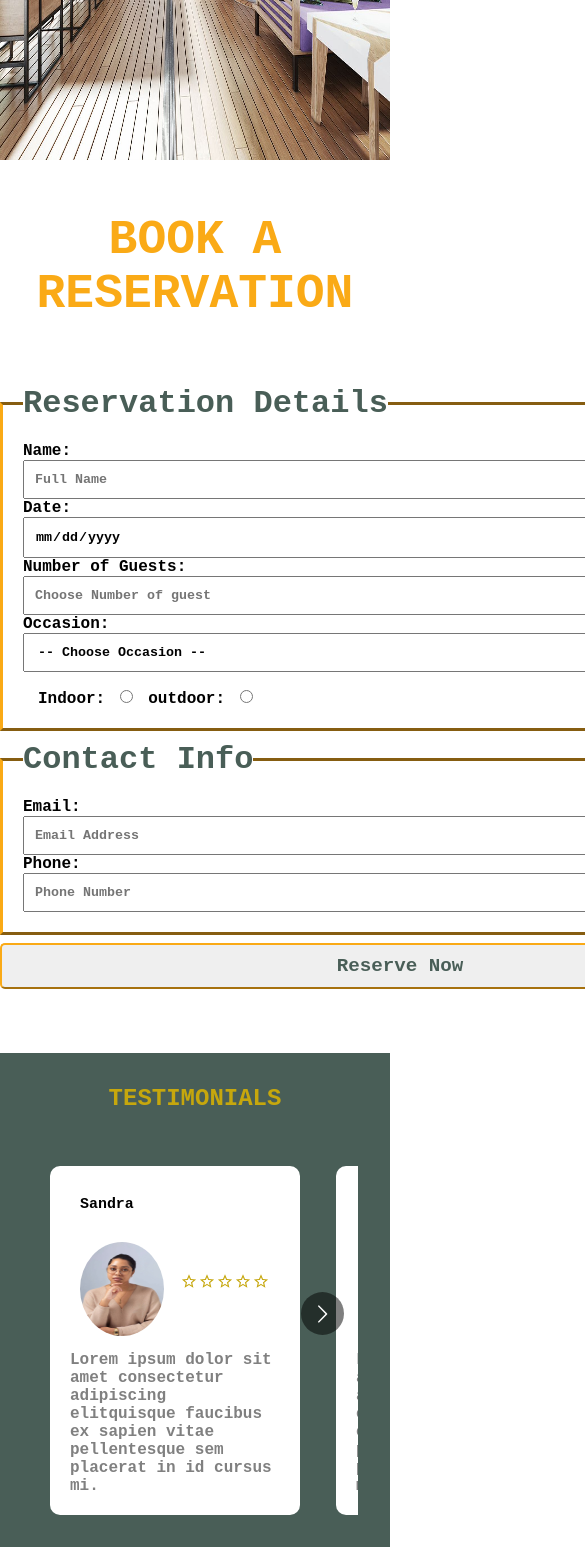
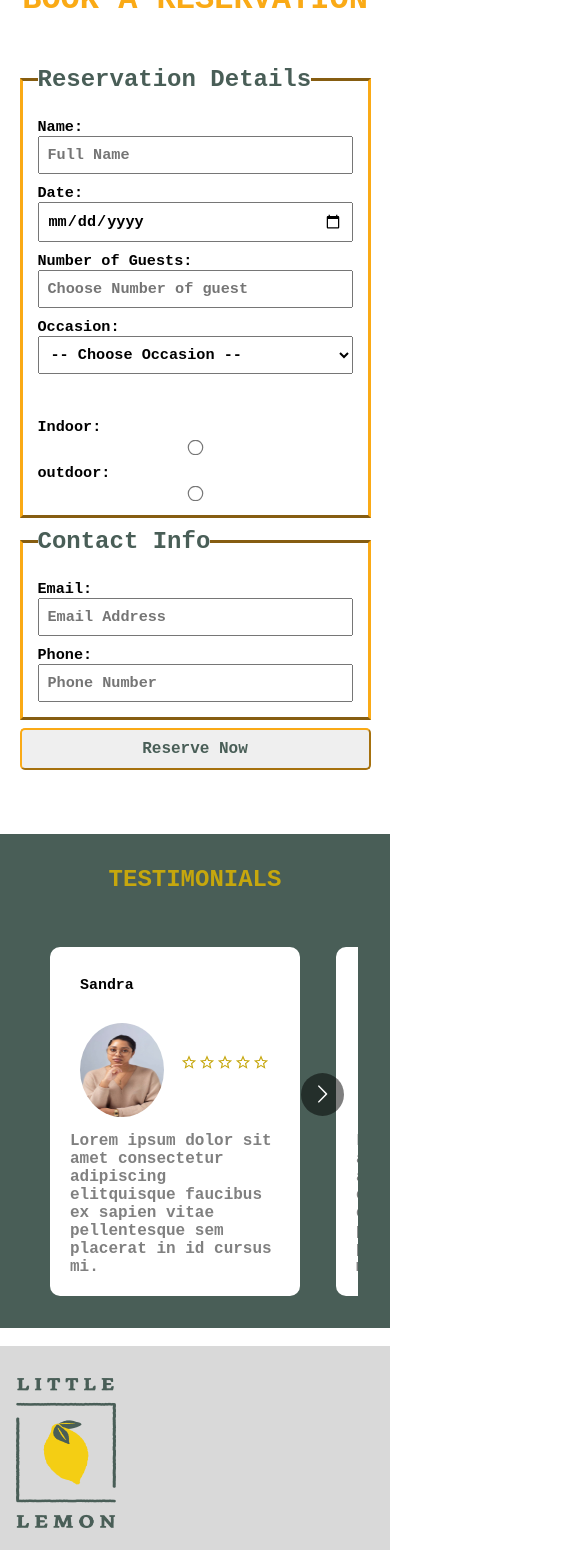
Before and after one commit to UCHEOGBU007/Little-lemon-Capstone-project, a React (Vite) app: page /Reservation in a window 390 px wide. Shown: the part 432-1982 px from the top of the page, 585 px wide, since content can reach past the window. Built offline with nearby package versions, Linux system fonts and the light colour scheme.

Commit message:
Responsive completed

```diff
--- a/src/Components/Footer.jsx
+++ b/src/Components/Footer.jsx
@@ -8,6 +8,17 @@ const Footer = () => {
       <footer className={Style.footercontainer}>
         <div>
           <img src="/Logofooter1.png" alt="Logo" className={Style.logo} />
+          {/* <form action="">
+            <label htmlFor="newletter"> News Leter :</label>
+            <br />
+            <input
+              type="email"
+              id="email"
+              name="newletter"
+              placeholder="Suscribe"
+            />
+            <input type="submit" />
+          </form> */}
         </div>
 
         <nav className={Style.section}>
@@ -47,10 +58,10 @@ const Footer = () => {
           <a href="mailto:info@yourdomain.com">📧 Email Us</a>
         </address>
 
-        <div className={Style.section}>
+        {/* <div className={Style.section}>
           <h5>SOCIAL MEDIA CONTACTS</h5>
           <p>🌐 Facebook | Instagram | Twitter</p>
-        </div>
+        </div> */}
       </footer>
 
       <div className={Style.copyright}>
--- a/src/Components/Menu.jsx
+++ b/src/Components/Menu.jsx
@@ -1,7 +1,12 @@
 import React from "react";
+import PageNotFound from "./PageNotFound.jsx";
 
 const Menu = () => {
-  return <div>Menu</div>;
+  return (
+    <>
+      <PageNotFound />
+    </>
+  );
 };
 
 export default Menu;
--- a/src/Components/Reservation.jsx
+++ b/src/Components/Reservation.jsx
@@ -33,7 +33,7 @@ const Reservation = () => {
       }
 
       const data = await response.json();
-      console.log("Reservation Submitted Successfully:", data);
+      alert("Sucessful Reservation");
 
       // Reset form after success
 
--- a/src/Css/AboutFooter.module.css
+++ b/src/Css/AboutFooter.module.css
@@ -55,7 +55,7 @@
 
 /*Mobile responsiveness starts here */
 
-@media (max-width: 768px) {
+/* @media (max-width: 768px) {
   .container {
     flex-direction: column;
     justify-content: center;
@@ -63,4 +63,55 @@
     margin: 0;
     max-width: 100%;
   }
+} */
+
+@media (max-width: 890px) {
+  .container {
+    flex-direction: column;
+    justify-content: center;
+    align-items: center;
+    padding: 2em 1em;
+    margin-top: 2em;
+  }
+
+  .introduction h4 {
+    font-size: 2em;
+    text-align: center;
+  }
+
+  .introduction h4 span {
+    font-size: 1rem;
+  }
+
+  .introduction p {
+    width: 100%;
+    max-width: 90%;
+    margin-top: 1.5em;
+    font-size: 0.95rem;
+    text-align: justify;
+  }
+
+  .imgcontainer {
+    position: relative;
+    margin: 2em auto 0 auto;
+    display: flex;
+    flex-direction: column;
+    align-items: center;
+    margin-right: 0;
+  }
+
+  .img1,
+  .img2 {
+    position: static;
+    width: 90%;
+    max-width: 350px;
+    height: auto;
+    margin-bottom: 1em;
+    transform: none;
+    border-radius: 10px;
+  }
+
+  .img2 {
+    z-index: 0;
+  }
 }
--- a/src/Css/Footer.module.css
+++ b/src/Css/Footer.module.css
@@ -68,3 +68,72 @@
   height: 60px;
   padding-top: 20px;
 }
+
+@media (max-width: 890px) {
+  .footercontainer {
+    flex-direction: column;
+
+    height: auto;
+    padding: 2em 1em;
+    text-align: left;
+  }
+
+  .footercontainer img {
+    height: 150px;
+    width: 100px;
+    margin-bottom: 1em;
+  }
+
+  .footercontainer form {
+    width: 100%;
+    max-width: 300px;
+    margin-bottom: 1.5em;
+  }
+
+  .footercontainer label,
+  .footercontainer input {
+    display: block;
+    width: 100%;
+    font-size: 0.9rem;
+    margin-top: 0.5em;
+  }
+
+  .section {
+    margin-bottom: 2em;
+    width: 100%;
+    max-width: 300px;
+    text-align: left;
+  }
+
+  .section h5 {
+    font-size: 1.1rem;
+    font-weight: 700;
+  }
+
+  .section ul {
+    padding: 0;
+    margin: 0;
+  }
+
+  .link {
+    padding: 8px 0;
+    display: block;
+  }
+
+  .footercontainer address {
+    width: 100%;
+    max-width: 300px;
+    text-align: left;
+    margin-bottom: 2em;
+  }
+
+  .footercontainer address a {
+    font-size: 0.95rem;
+  }
+
+  .copyright {
+    font-size: 0.95em;
+    padding: 15px;
+    height: auto;
+  }
+}
--- a/src/Css/Reservation.module.css
+++ b/src/Css/Reservation.module.css
@@ -90,3 +90,61 @@
   padding-top: 10px;
   font-size: xx-large;
 }
+
+/* Responsive design starts here */
+
+@media (max-width: 890px) {
+  .header img {
+    height: 300px;
+    object-fit: cover;
+  }
+
+  .container h4 {
+    font-size: 2em;
+    padding: 0.5em;
+  }
+
+  .container form {
+    width: 90%;
+    margin: 2em auto;
+  }
+
+  .container form fieldset {
+    padding: 15px;
+  }
+
+  .container form fieldset legend {
+    font-size: 1.5em;
+  }
+
+  .container form fieldset label {
+    font-size: 0.95rem;
+    margin-top: 10px;
+  }
+
+  .container form fieldset input,
+  .container form select {
+    padding: 8px;
+    font-size: 0.95rem;
+  }
+
+  .container form button {
+    font-size: 1rem;
+    padding: 10px;
+  }
+
+  .radiobox {
+    display: flex;
+    flex-direction: column;
+    margin-top: 1em;
+  }
+
+  .radiobox label {
+    margin: 5px 0;
+    font-size: 0.95rem;
+  }
+
+  .radiobox input[type="radio"] {
+    transform: scale(1.2);
+  }
+}
--- a/src/PageSections/AboutFooter.jsx
+++ b/src/PageSections/AboutFooter.jsx
@@ -3,6 +3,8 @@ import Style from "../Css/AboutFooter.module.css";
 
 const AboutFooter = () => {
   return (
+    //Container starts here
+
     <div className={Style.container}>
       <div className={Style.introduction}>
         {" "}
--- a/src/PageSections/Body.jsx
+++ b/src/PageSections/Body.jsx
@@ -11,7 +11,7 @@ const Body = () => {
         <h2 className={Style.homebodyheader}>Specials</h2>
 
         <Link to="/Menu" className={Style.link}>
-          Orders
+          Menu
         </Link>
       </div>
 
```
